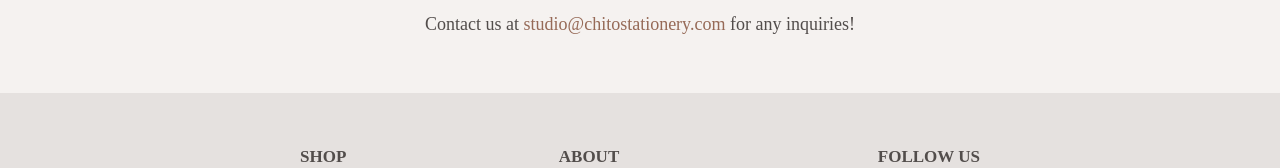
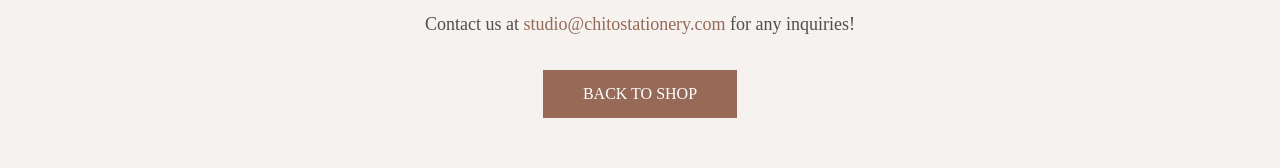
Before and after one commit to huyvouit/chito-stationery-fe, a React (Create React App) app: page /after-checkout in a window 1280 px wide. Shown: the part 450-618 px from the top of the page. Built offline with nearby package versions, Linux system fonts and the light colour scheme; no server answers; a web font is replaced by a local one.

Commit message:
add button back to shop in after checkout

```diff
--- a/src/components/Checkout/after_checkout.js
+++ b/src/components/Checkout/after_checkout.js
@@ -1,6 +1,7 @@
 import React from 'react'
 import "../../style/Checkout/after_checkout.css"
 import cartTick from "../../assets/Icons/cart-tick.png"
+import { Link } from 'react-router-dom'
 
 export const AfterCheckout = () => {
     return (
@@ -10,6 +11,9 @@ export const AfterCheckout = () => {
             <p className="ac_content">It will be delivered in 3-6 business days.</p>
             <img className="ac_icon" src={cartTick} alt="cart-tick"></img>
             <p className="ac_content more_space">Contact us at <a href="mailto: studio@chitostationery.com">studio@chitostationery.com</a> for any inquiries!</p>
+            <Link to="/shop" className="cart-empty-btn">
+                BACK TO SHOP
+            </Link>
         </div>
     )
 }
--- a/src/style/Checkout/after_checkout.css
+++ b/src/style/Checkout/after_checkout.css
@@ -22,6 +22,7 @@
 
 .more_space {
     margin-top: 9px;
+    margin-bottom: 32px;
 }
 
 .ac_content a {
```
